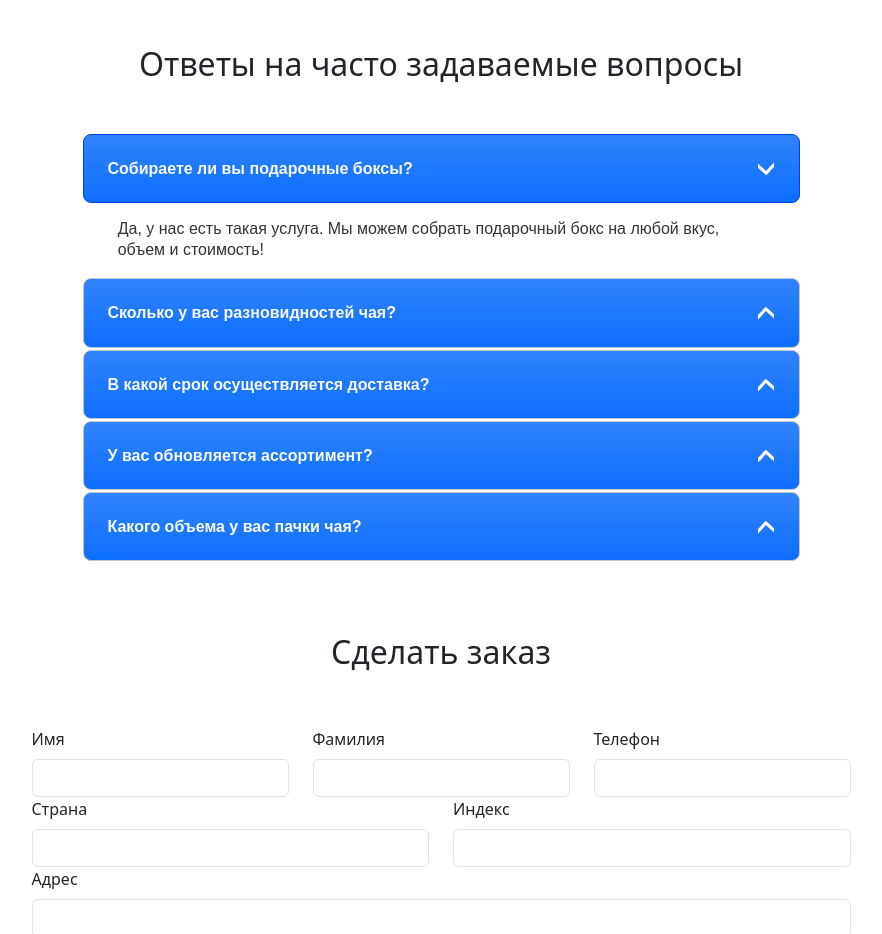
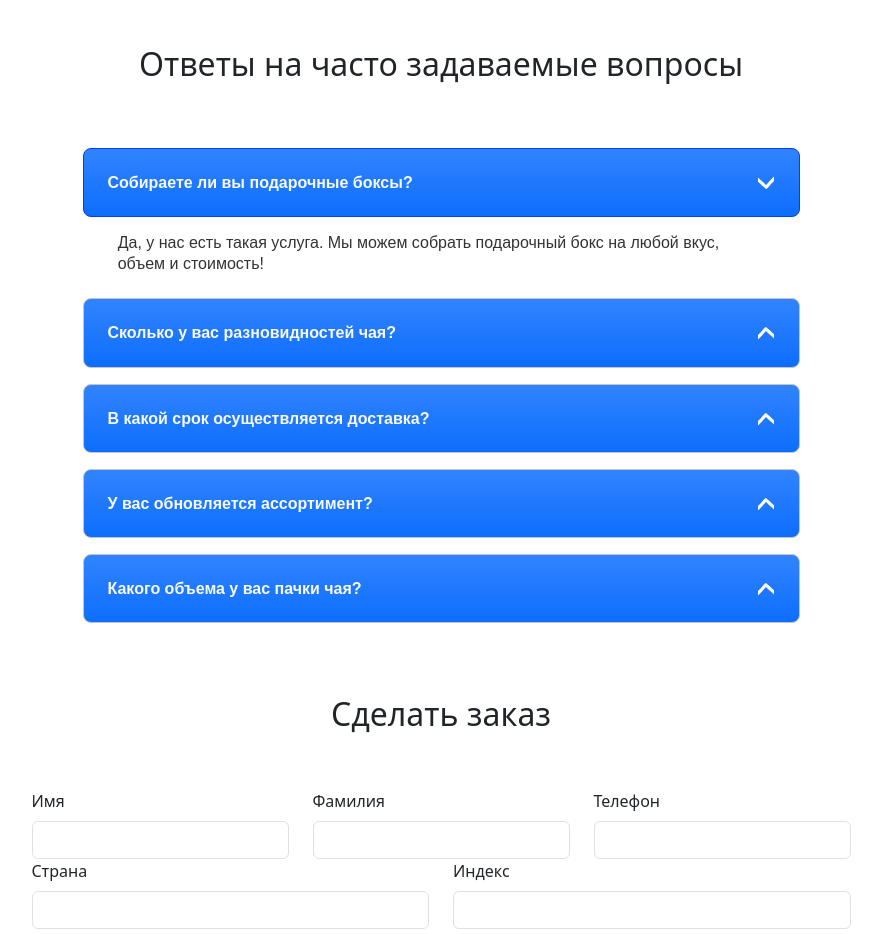
Before and after one commit to vin-ig/frontend--5_4_hw_9, a plain HTML site: page index.html in a window 1280 px wide. Shown: the part 2000-2934 px from the top of the page, without its empty margins (199-1081 px from the left). Drawn offline with Linux system fonts and the light colour scheme.

Commit message:
Отступы аккордеона

```diff
--- a/css/styles.css
+++ b/css/styles.css
@@ -1,11 +1,17 @@
+/* Цвет текста при наведении на меню */
 .nav-link {
     --bs-nav-link-hover-color: #000000;
 }
 
+/* Аккордеон */
 .ui-accordion-header-icon {
     position: absolute;
     right: 25px;
     top: 30px;
+}
+
+.ui-accordion .ui-accordion-content {
+    padding: 1em 2.2em 0.5em;
 }
 
 .ui-icon,
--- a/index.html
+++ b/index.html
@@ -129,32 +129,32 @@
     <section class="faq pt-4 px-3 mb-5 d-flex flex-column align-items-center">
         <h2 class="mb-5">Ответы на часто задаваемые вопросы</h2>
         <div id="accordion" class="w-75 px-5">
-            <h3 class="p-4 rounded-3 bg-primary bg-gradient text-light fw-bold">Собираете ли вы подарочные боксы?</h3>
+            <h3 class="p-4 rounded-3 bg-primary bg-gradient text-light fw-bold mt-3">Собираете ли вы подарочные боксы?</h3>
             <div class="border border-0">
                 <p class="m-0">
                     Да, у нас есть такая услуга. Мы можем собрать подарочный бокс на любой вкус, объем и стоимость!
                 </p>
             </div>
-            <h3 class="p-4 rounded-3 bg-primary bg-gradient text-light fw-bold">Сколько у вас разновидностей чая?</h3>
+            <h3 class="p-4 rounded-3 bg-primary bg-gradient text-light fw-bold mt-3">Сколько у вас разновидностей чая?</h3>
             <div class="border border-0">
                 <p class="m-0">
                     У нас более 48 различных сортов и видов чая!
                 </p>
             </div>
-            <h3 class="p-4 rounded-3 bg-primary bg-gradient text-light fw-bold">В какой срок осуществляется доставка?</h3>
+            <h3 class="p-4 rounded-3 bg-primary bg-gradient text-light fw-bold mt-3">В какой срок осуществляется доставка?</h3>
             <div class="border border-0">
                 <p class="m-0">
                     Сроки доставки зависят от выбранного способа и вашего местоположения.
                 </p>
             </div>
-            <h3 class="p-4 rounded-3 bg-primary bg-gradient text-light fw-bold">У вас обновляется ассортимент?</h3>
+            <h3 class="p-4 rounded-3 bg-primary bg-gradient text-light fw-bold mt-3">У вас обновляется ассортимент?</h3>
             <div class="border border-0">
                 <p class="m-0">
                     Конечно! Наиболее популярные виды чая в продаже есть всегда, но мы постоянно ищем что-то новое и
                     хотим приятно удивить наших постоянных клиентов!
                 </p>
             </div>
-            <h3 class="p-4 rounded-3 bg-primary bg-gradient text-light fw-bold">Какого объема у вас пачки чая?</h3>
+            <h3 class="p-4 rounded-3 bg-primary bg-gradient text-light fw-bold mt-3">Какого объема у вас пачки чая?</h3>
             <div class="border border-0">
                 <p class="m-0">
                     Вы можете выбрать наиболее подходящие вам варианты фасовки чая из следующего ряда: <strong>100 гр,
```
